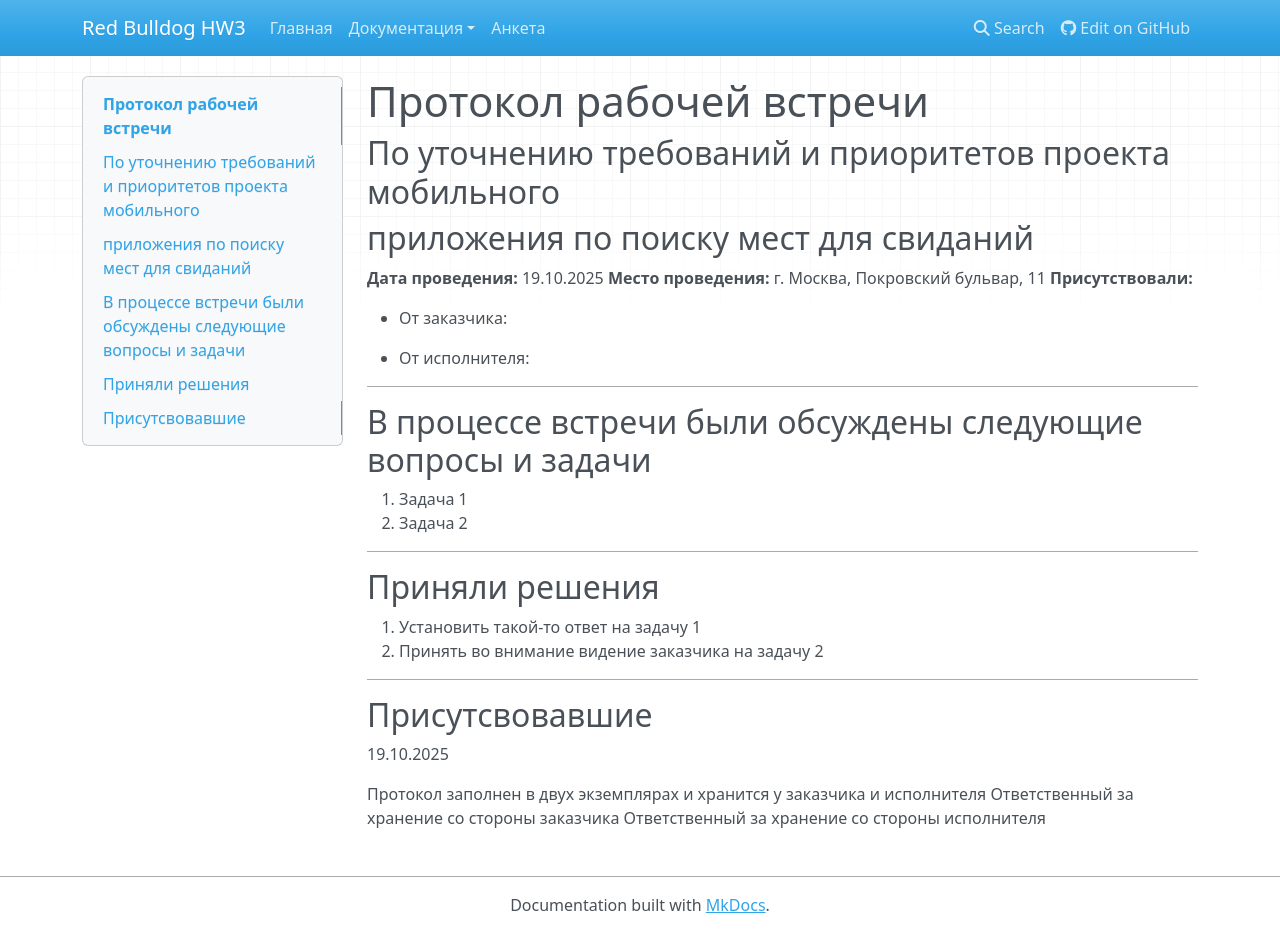
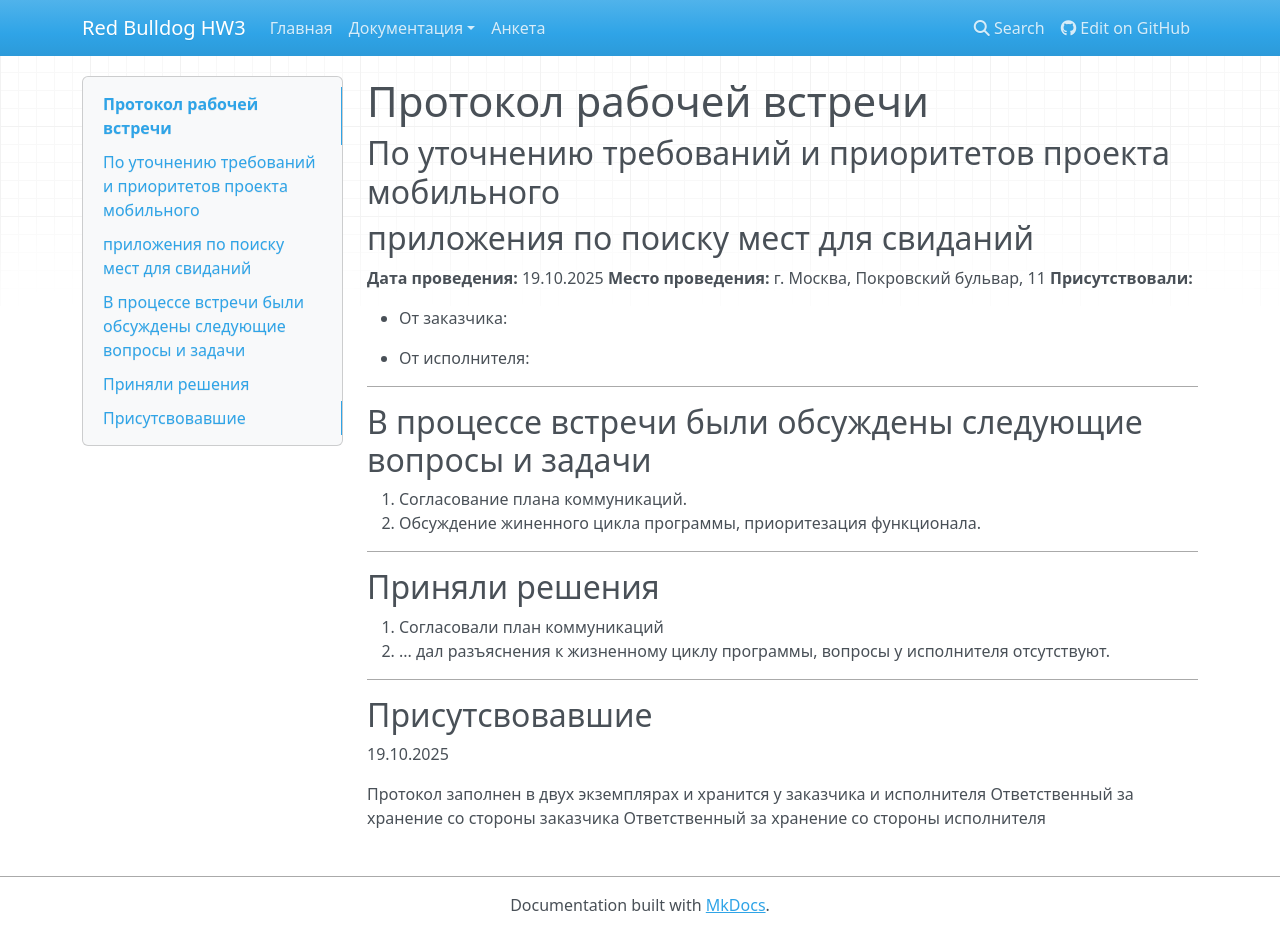
Before and after one commit to exectly7/hw3-groudyna, an MkDocs documentation site: the page built from files/content/interview-protocol.md, in a window 1280 px wide and 933 px high. Built offline with MkDocs 1.6.1, drawn with Linux system fonts in a browser that asks for light colours; nearby versions of some CDN libraries.

Commit message:
New/interview preparaion (#14)

```diff
--- a/files/content/interview-protocol.md
+++ b/files/content/interview-protocol.md
@@ -16,15 +16,15 @@
 
 ## В процессе встречи были обсуждены следующие вопросы и задачи
 
-1. Задача 1
-2. Задача 2
+1. Согласование плана коммуникаций.
+2. Обсуждение жиненного цикла программы, приоритезация функционала.
 
 ---
 
 ## Приняли решения
 
-1. Установить такой-то ответ на задачу 1
-2. Принять во внимание видение заказчика на задачу 2
+1. Согласовали план коммуникаций
+2. ... дал разъяснения к жизненному циклу программы, вопросы у исполнителя отсутствуют.
 
 ---
 
```
Also changed, not shown: files/content/communication-plan.md (+1 -1 lines), files/content/interview-questions.md (+4 -0 lines).
